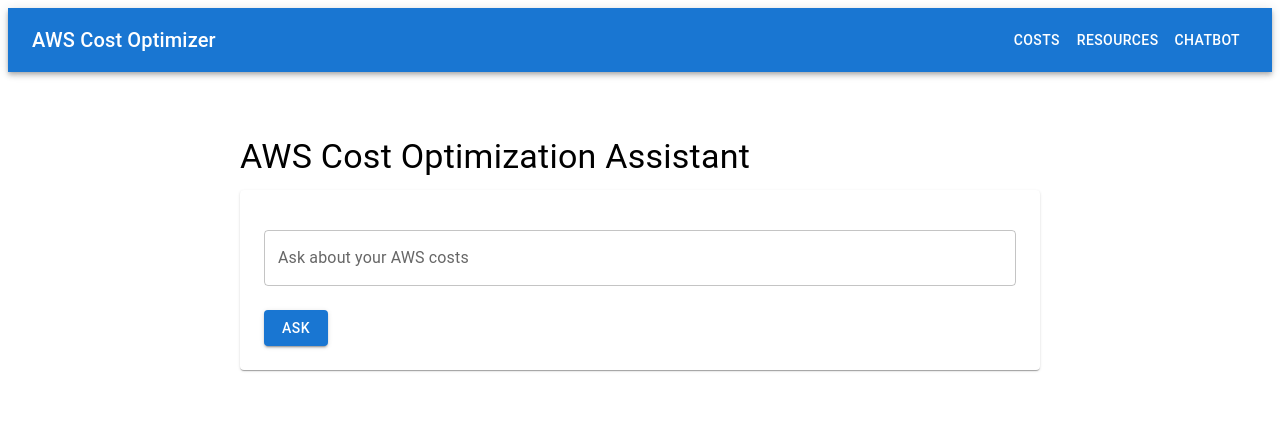
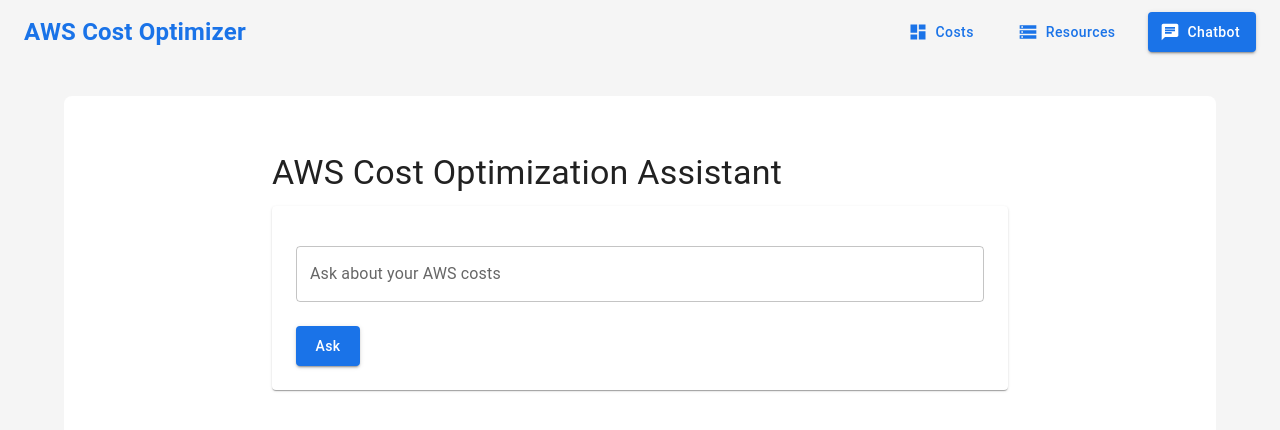
Before and after one commit to kavyantrix/TCAT-AI, a Next.js app in the folder frontend/: page /chatbot in a window 1280 px wide. Shown: the top 430 px of the page. Built offline with nearby package versions, Linux system fonts and the light colour scheme.

Commit message:
feat: package and layout updated

```diff
--- a/frontend/components/Layout.tsx
+++ b/frontend/components/Layout.tsx
@@ -1,32 +1,127 @@
 import React from 'react';
-import { AppBar, Toolbar, Typography, Box, Container, Button } from '@mui/material';
+import {
+  AppBar,
+  Toolbar,
+  Typography,
+  Box,
+  Container,
+  Button,
+  Paper,
+  ThemeProvider,
+  createTheme,
+  CssBaseline
+} from '@mui/material';
 import { useRouter } from 'next/router';
+import DashboardIcon from '@mui/icons-material/Dashboard';
+import StorageIcon from '@mui/icons-material/Storage';
+import ChatIcon from '@mui/icons-material/Chat';
+import FloatingChatbot from './FloatingChatbot';
+
+const theme = createTheme({
+  palette: {
+    primary: {
+      main: '#1a73e8',
+    },
+    background: {
+      default: '#f5f5f5',
+    },
+  },
+  components: {
+    MuiButton: {
+      styleOverrides: {
+        root: {
+          textTransform: 'none',
+          fontWeight: 500,
+          padding: '8px 16px',
+        },
+      },
+    },
+    MuiAppBar: {
+      styleOverrides: {
+        root: {
+          boxShadow: '0 1px 3px rgba(0,0,0,0.12)',
+        },
+      },
+    },
+  },
+});
 
 const Layout = ({ children }: { children: React.ReactNode }) => {
   const router = useRouter();
+  const showFloatingChat = router.pathname !== '/chatbot';
 
   return (
-    <Box>
-      <AppBar position="static">
+    <ThemeProvider theme={theme}>
+      <CssBaseline />
+      <Box sx={{ display: 'flex', flexDirection: 'column', minHeight: '100vh' }}>
+        <AppBar position="static" color="default" elevation={0}>
           <Toolbar>
-          <Typography variant="h6" component="div" sx={{ flexGrow: 1 }}>
+            <Typography
+              variant="h6"
+              component="div"
+              sx={{
+                flexGrow: 1,
+                color: 'primary.main',
+                fontWeight: 600,
+                fontSize: '1.5rem'
+              }}
+            >
               AWS Cost Optimizer
             </Typography>
-          <Button color="inherit" onClick={() => router.push('/costs')}>
+            <Box sx={{ display: 'flex', gap: 2 }}>
+              <Button
+                color="primary"
+                startIcon={<DashboardIcon />}
+                onClick={() => router.push('/costs')}
+                variant={router.pathname === '/costs' ? 'contained' : 'text'}
+              >
                 Costs
               </Button>
-          <Button color="inherit" onClick={() => router.push('/resources')}>
+              <Button
+                color="primary"
+                startIcon={<StorageIcon />}
+                onClick={() => router.push('/resources')}
+                variant={router.pathname === '/resources' ? 'contained' : 'text'}
+              >
                 Resources
               </Button>
-          <Button color="inherit" onClick={() => router.push('/chatbot')}>
+              <Button
+                color="primary"
+                startIcon={<ChatIcon />}
+                onClick={() => router.push('/chatbot')}
+                variant={router.pathname === '/chatbot' ? 'contained' : 'text'}
+              >
                 Chatbot
               </Button>
+            </Box>
           </Toolbar>
         </AppBar>
-      <Container sx={{ mt: 4 }}>
+        <Box
+          component="main"
+          sx={{
+            flexGrow: 1,
+            backgroundColor: 'background.default',
+            py: 4,
+            px: 2
+          }}
+        >
+          <Container maxWidth="lg">
+            <Paper
+              elevation={0}
+              sx={{
+                p: 3,
+                borderRadius: 2,
+                backgroundColor: 'white',
+                minHeight: 'calc(100vh - 200px)'
+              }}
+            >
               {children}
+            </Paper>
           </Container>
         </Box>
+        {showFloatingChat && <FloatingChatbot />}
+      </Box>
+    </ThemeProvider>
   );
 };
 
--- a/frontend/package.json
+++ b/frontend/package.json
@@ -11,6 +11,7 @@
   "dependencies": {
     "@emotion/react": "^11.14.0",
     "@emotion/styled": "^11.14.0",
+    "@mui/icons-material": "^6.4.7",
     "@mui/material": "^6.4.7",
     "axios": "^1.8.1",
     "chart.js": "^4.4.8",
```
Also changed, not shown: 1 other file (tests, documents, lock files or other folders). Lines whose indentation alone changed are shown as unchanged.
